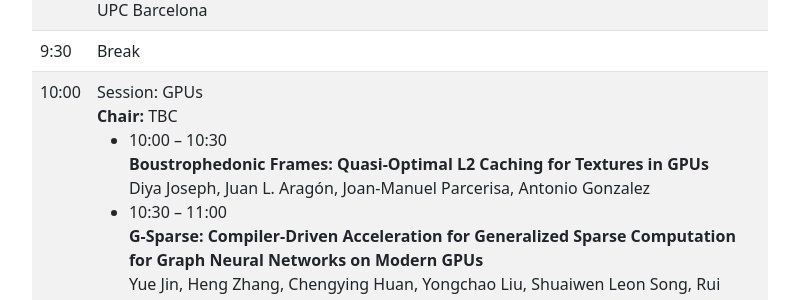
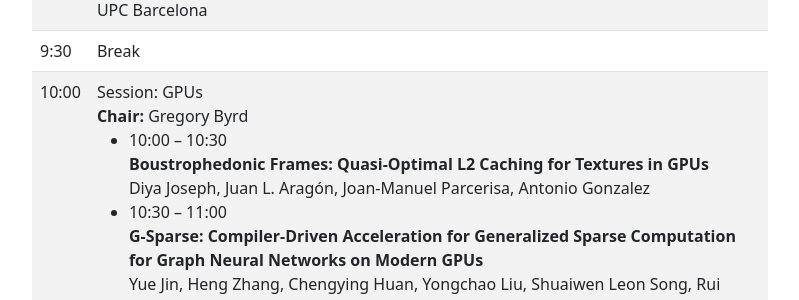
Before and after one commit to pact2023/pact2023.github.io, a Jekyll site: the page built from program/index.md, in a window 1280 px wide and 900 px high, scrolled down 2667 px. Shown: the part 155-455 px from the top of the window, without its empty margins (50-849 px from the left). Built offline with Jekyll 4.4.1, drawn with Linux system fonts in a browser that asks for light colours.

Commit message:
GPU session chair

```diff
--- a/program/index.md
+++ b/program/index.md
@@ -392,7 +392,7 @@ show_sidebar: true
 		<td>
 			Session: GPUs
 			<br>
-            <b>Chair:</b> TBC
+            <b>Chair:</b> Gregory Byrd
 			<br>
 			<ul>
 				<li>
```
